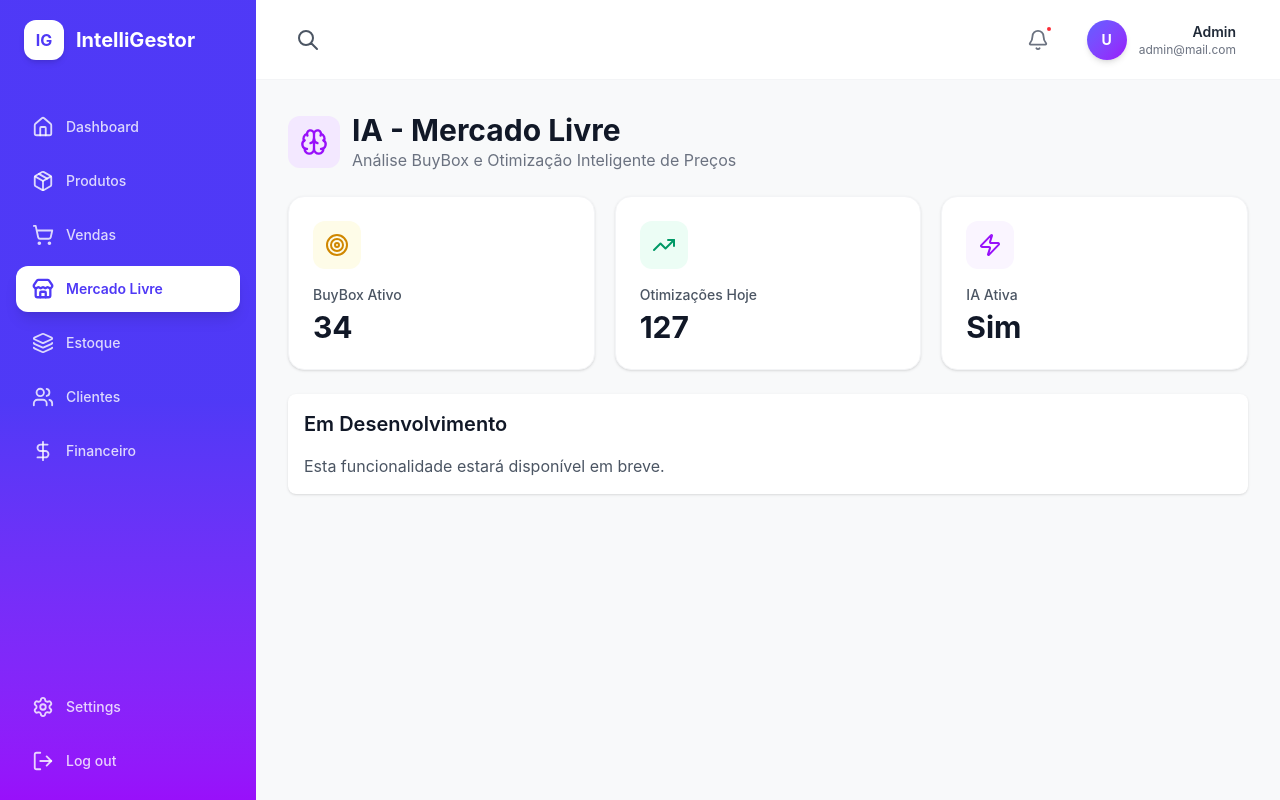
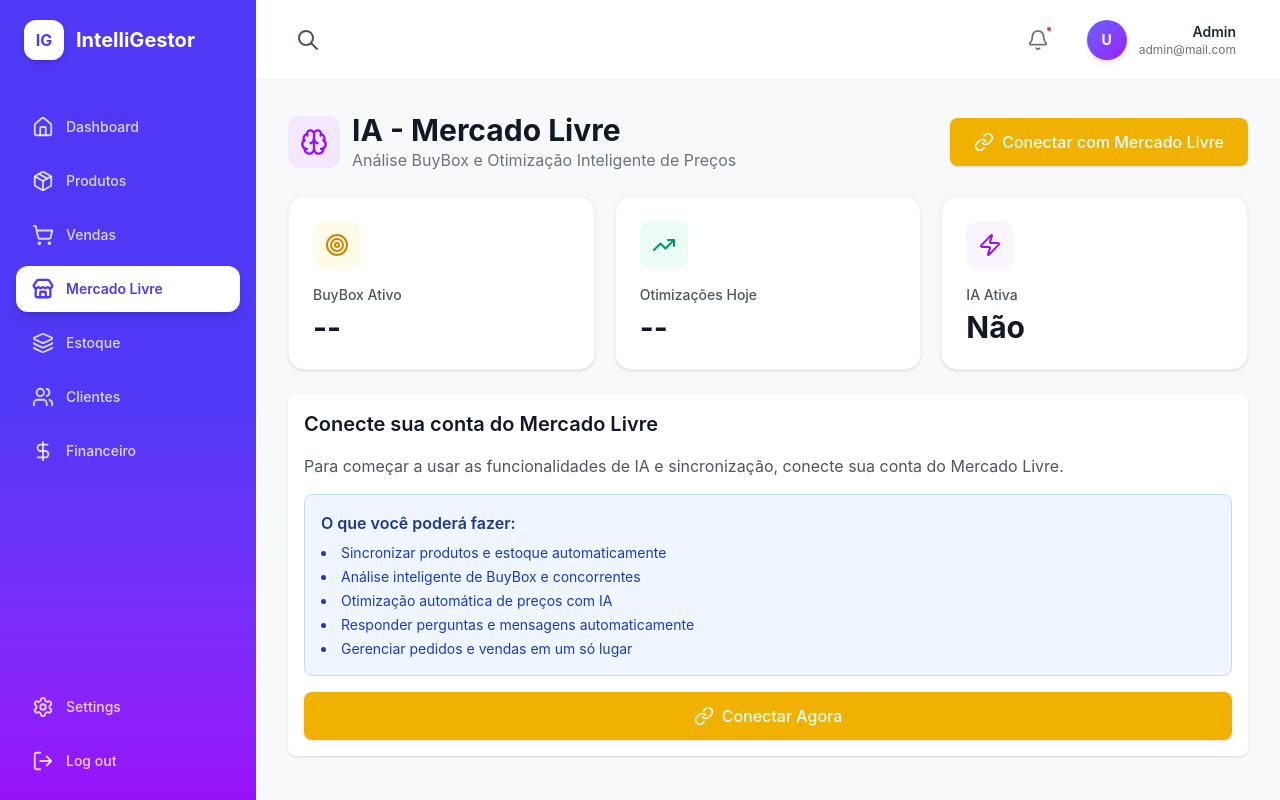
Before and after one commit to JonasDluna/intelligestor-backend, a Next.js app in the folder frontend/: page /mercado-livre in a window 1280 px wide. Built offline with nearby package versions, Linux system fonts and the light colour scheme; no server answers.

Commit message:
fix: Limpar redirect_uri e adicionar debug logs

```diff
--- a/frontend/src/app/mercado-livre/page.tsx
+++ b/frontend/src/app/mercado-livre/page.tsx
@@ -1,16 +1,75 @@
 'use client';
 
-import React from 'react';
+import React, { useState, useEffect } from 'react';
 import AppLayout from '@/components/templates/AppLayout';
 import { Card, CardHeader, CardTitle, CardContent } from '@/components/atoms';
-import { Brain, TrendingUp, Target, Zap } from 'lucide-react';
+import { Brain, TrendingUp, Target, Zap, Link as LinkIcon, CheckCircle2 } from 'lucide-react';
+import { useAuth } from '@/contexts/AuthContext';
 
 export default function MercadoLivrePage() {
+  const { user } = useAuth();
+  const [isConnected, setIsConnected] = useState(false);
+  const [isLoading, setIsLoading] = useState(true);
+
+  useEffect(() => {
+    // Só verificar se o usuário estiver logado
+    if (user) {
+      checkMLConnection();
+    } else {
+      setIsLoading(false);
+    }
+  }, [user]);
+
+  const checkMLConnection = async () => {
+    try {
+      const token = localStorage.getItem('auth_token');
+
+      if (!token) {
+        console.log('Token não encontrado no localStorage');
+        setIsConnected(false);
+        setIsLoading(false);
+        return;
+      }
+
+      const response = await fetch(`${process.env.NEXT_PUBLIC_API_URL}/ml/status`, {
+        headers: {
+          'Authorization': `Bearer ${token}`
+        }
+      });
+
+      if (response.ok) {
+        const data = await response.json();
+        setIsConnected(data.connected);
+      } else if (response.status === 401) {
+        console.log('Token inválido ou expirado');
+        setIsConnected(false);
+      }
+    } catch (error) {
+      console.error('Erro ao verificar conexão ML:', error);
+      setIsConnected(false);
+    } finally {
+      setIsLoading(false);
+    }
+  };
+
+  const connectToML = () => {
+    if (user?.id) {
+      const authUrl = `${process.env.NEXT_PUBLIC_API_URL}/auth/ml/login?user_id=${user.id}`;
+      window.open(authUrl, '_blank');
+
+      // Verificar conexão após 5 segundos
+      setTimeout(() => {
+        checkMLConnection();
+      }, 5000);
+    }
+  };
+
   return (
     <AppLayout>
       <div className="space-y-6">
         <div>
-          <div className="flex items-center gap-3 mb-2">
+          <div className="flex items-center justify-between mb-2">
+            <div className="flex items-center gap-3">
               <div className="bg-purple-100 p-3 rounded-xl">
                 <Brain className="h-7 w-7 text-purple-600" />
               </div>
@@ -18,6 +77,26 @@
                 <h1 className="text-3xl font-bold text-gray-900">IA - Mercado Livre</h1>
                 <p className="text-gray-500">Análise BuyBox e Otimização Inteligente de Preços</p>
               </div>
+            </div>
+
+            {!isLoading && (
+              <div>
+                {isConnected ? (
+                  <div className="flex items-center gap-2 bg-green-50 text-green-700 px-4 py-2 rounded-lg border border-green-200">
+                    <CheckCircle2 className="h-5 w-5" />
+                    <span className="font-medium">Conectado ao ML</span>
+                  </div>
+                ) : (
+                  <button
+                    onClick={connectToML}
+                    className="flex items-center gap-2 bg-yellow-500 hover:bg-yellow-600 text-white px-6 py-3 rounded-lg font-medium transition-colors shadow-sm"
+                  >
+                    <LinkIcon className="h-5 w-5" />
+                    Conectar com Mercado Livre
+                  </button>
+                )}
+              </div>
+            )}
           </div>
         </div>
 
@@ -31,7 +110,7 @@
             </div>
             <div className="mt-4">
               <h3 className="text-sm text-gray-600 font-medium mb-1">BuyBox Ativo</h3>
-              <p className="text-3xl font-bold text-gray-900">34</p>
+              <p className="text-3xl font-bold text-gray-900">--</p>
             </div>
           </div>
 
@@ -43,7 +122,7 @@
             </div>
             <div className="mt-4">
               <h3 className="text-sm text-gray-600 font-medium mb-1">Otimizações Hoje</h3>
-              <p className="text-3xl font-bold text-gray-900">127</p>
+              <p className="text-3xl font-bold text-gray-900">--</p>
             </div>
           </div>
 
@@ -55,19 +134,66 @@
             </div>
             <div className="mt-4">
               <h3 className="text-sm text-gray-600 font-medium mb-1">IA Ativa</h3>
-              <p className="text-3xl font-bold text-gray-900">Sim</p>
+              <p className="text-3xl font-bold text-gray-900">{isConnected ? 'Sim' : 'Não'}</p>
             </div>
           </div>
         </div>
 
+        {!isConnected && !isLoading && (
           <Card>
             <CardHeader>
-            <CardTitle>Em Desenvolvimento</CardTitle>
+              <CardTitle>Conecte sua conta do Mercado Livre</CardTitle>
             </CardHeader>
             <CardContent>
-            <p className="text-gray-600">Esta funcionalidade estará disponível em breve.</p>
+              <div className="space-y-4">
+                <p className="text-gray-600">
+                  Para começar a usar as funcionalidades de IA e sincronização, conecte sua conta do Mercado Livre.
+                </p>
+                <div className="bg-blue-50 border border-blue-200 rounded-lg p-4">
+                  <h4 className="font-semibold text-blue-900 mb-2">O que você poderá fazer:</h4>
+                  <ul className="list-disc list-inside space-y-1 text-blue-800 text-sm">
+                    <li>Sincronizar produtos e estoque automaticamente</li>
+                    <li>Análise inteligente de BuyBox e concorrentes</li>
+                    <li>Otimização automática de preços com IA</li>
+                    <li>Responder perguntas e mensagens automaticamente</li>
+                    <li>Gerenciar pedidos e vendas em um só lugar</li>
+                  </ul>
+                </div>
+                <button
+                  onClick={connectToML}
+                  className="w-full flex items-center justify-center gap-2 bg-yellow-500 hover:bg-yellow-600 text-white px-6 py-3 rounded-lg font-medium transition-colors shadow-sm"
+                >
+                  <LinkIcon className="h-5 w-5" />
+                  Conectar Agora
+                </button>
+              </div>
             </CardContent>
           </Card>
+        )}
+
+        {isConnected && (
+          <Card>
+            <CardHeader>
+              <CardTitle>Suas Integrações</CardTitle>
+            </CardHeader>
+            <CardContent>
+              <div className="space-y-3">
+                <div className="flex items-center justify-between p-4 bg-green-50 rounded-lg border border-green-200">
+                  <div className="flex items-center gap-3">
+                    <CheckCircle2 className="h-6 w-6 text-green-600" />
+                    <div>
+                      <h4 className="font-medium text-green-900">Mercado Livre</h4>
+                      <p className="text-sm text-green-700">Conta conectada e sincronizada</p>
+                    </div>
+                  </div>
+                  <button className="text-sm text-green-700 hover:text-green-800 font-medium">
+                    Gerenciar
+                  </button>
+                </div>
+              </div>
+            </CardContent>
+          </Card>
+        )}
       </div>
     </AppLayout>
   );
--- a/frontend/src/contexts/AuthContext.tsx
+++ b/frontend/src/contexts/AuthContext.tsx
@@ -48,21 +48,33 @@
     checkAuth();
   }, []);
 
-  // eslint-disable-next-line @typescript-eslint/no-unused-vars
-  const login = async (email: string, _password: string) => {
+  const login = async (email: string, password: string) => {
     try {
-      // TODO: Implement actual login API call
-      // For now, mock authentication
-      const mockUser: User = {
-        id: '1',
-        name: 'Demo User',
-        email: email,
+      const response = await fetch(`${process.env.NEXT_PUBLIC_API_URL}/auth/login`, {
+        method: 'POST',
+        headers: {
+          'Content-Type': 'application/json',
+        },
+        body: JSON.stringify({ email, password }),
+      });
+
+      if (!response.ok) {
+        throw new Error('Falha no login');
+      }
+
+      const data = await response.json();
+      const { access_token, user } = data;
+
+      const userData: User = {
+        id: user.id,
+        name: user.name || user.email.split('@')[0],
+        email: user.email,
         ml_connected: false,
       };
 
-      localStorage.setItem('auth_token', 'mock_token_123');
-      localStorage.setItem('user_data', JSON.stringify(mockUser));
-      setUser(mockUser);
+      localStorage.setItem('auth_token', access_token);
+      localStorage.setItem('user_data', JSON.stringify(userData));
+      setUser(userData);
     } catch (error) {
       console.error('Login error:', error);
       throw error;
```
Lines whose indentation alone changed are shown as unchanged.
